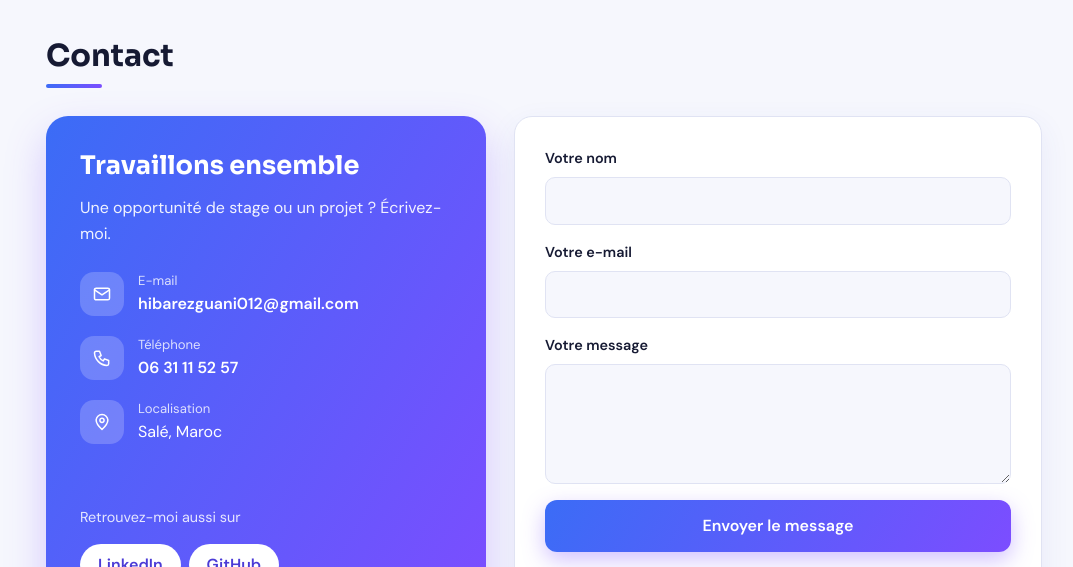
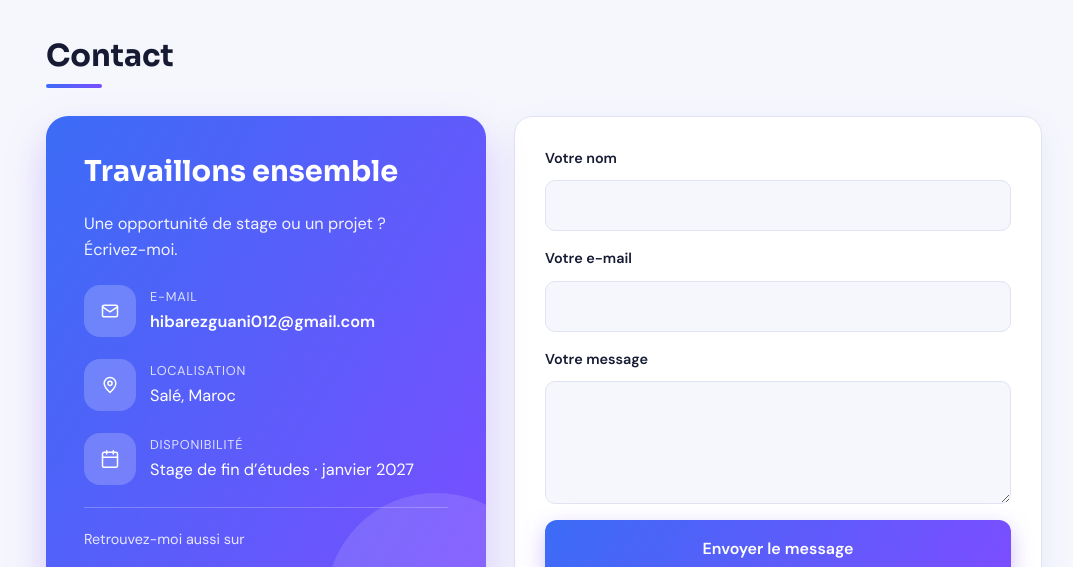
Before and after one commit to RezguaniHiba/portfolio-hiba, a plain HTML site: page index.html in a window 1280 px wide. Shown: the part 5170-5737 px from the top of the page, without its empty margins (96-1169 px from the left). Drawn offline with Linux system fonts and the light colour scheme.

Commit message:
Amélioration section contact

```diff
--- a/index.html
+++ b/index.html
@@ -62,10 +62,10 @@
 <div class="contact"><div class="cinfo"><h3 data-i="c_title"></h3><p data-i="c_intro"></p>
 <ul class="clist">
 <li><span class="ico"><svg viewBox="0 0 24 24" width="20" height="20" fill="none" stroke="currentColor" stroke-width="1.8" stroke-linecap="round" stroke-linejoin="round" aria-hidden="true"><rect x="3" y="5" width="18" height="14" rx="2"/><path d="m3 7 9 6 9-6"/></svg></span><div><small data-i="c_mail"></small><a href="mailto:hibarezguani012@gmail.com">hibarezguani012@gmail.com</a></div></li>
-<li><span class="ico"><svg viewBox="0 0 24 24" width="20" height="20" fill="none" stroke="currentColor" stroke-width="1.8" stroke-linecap="round" stroke-linejoin="round" aria-hidden="true"><path d="M5 4h4l2 5-2.5 1.5a11 11 0 0 0 5 5L15 13l5 2v4a2 2 0 0 1-2 2A16 16 0 0 1 3 6a2 2 0 0 1 2-2z"/></svg></span><div><small data-i="c_phone"></small><a href="tel:+212631115257">06 31 11 52 57</a></div></li>
-<li><span class="ico"><svg viewBox="0 0 24 24" width="20" height="20" fill="none" stroke="currentColor" stroke-width="1.8" stroke-linecap="round" stroke-linejoin="round" aria-hidden="true"><path d="M12 21s7-6.2 7-11a7 7 0 1 0-14 0c0 4.8 7 11 7 11z"/><circle cx="12" cy="10" r="2.5"/></svg></span><div><small data-i="c_loc"></small><span data-i="c_loc_v"></span></div></li></ul>
+<li><span class="ico"><svg viewBox="0 0 24 24" width="20" height="20" fill="none" stroke="currentColor" stroke-width="1.8" stroke-linecap="round" stroke-linejoin="round" aria-hidden="true"><path d="M12 21s7-6.2 7-11a7 7 0 1 0-14 0c0 4.8 7 11 7 11z"/><circle cx="12" cy="10" r="2.5"/></svg></span><div><small data-i="c_loc"></small><span data-i="c_loc_v"></span></div></li>
+<li><span class="ico"><svg viewBox="0 0 24 24" width="20" height="20" fill="none" stroke="currentColor" stroke-width="1.8" stroke-linecap="round" stroke-linejoin="round" aria-hidden="true"><rect x="3" y="4" width="18" height="18" rx="2"/><path d="M16 2v4M8 2v4M3 10h18"/></svg></span><div><small data-i="c_avail"></small><span data-i="c_avail_v"></span></div></li></ul>
 <p class="soc" data-i="c_social"></p>
-<div class="acts"><a class="pill" href="https://www.linkedin.com/in/VOTRE-LIEN" target="_blank" rel="noopener">LinkedIn</a><a class="pill" href="https://github.com/RezguaniHiba" target="_blank" rel="noopener">GitHub</a></div></div>
+<div class="acts"><a class="pill" href="https://www.linkedin.com/in/hiba-rezguani-a7a0432b9/" target="_blank" rel="noopener"><svg viewBox="0 0 24 24" width="20" height="20" fill="none" stroke="currentColor" stroke-width="1.8" stroke-linecap="round" stroke-linejoin="round" aria-hidden="true"><path d="M16 8a6 6 0 0 1 6 6v7h-4v-7a2 2 0 0 0-4 0v7h-4v-7a6 6 0 0 1 6-6z"/><rect x="2" y="9" width="4" height="12"/><circle cx="4" cy="4" r="2"/></svg>LinkedIn</a><a class="pill" href="https://github.com/RezguaniHiba" target="_blank" rel="noopener"><svg viewBox="0 0 24 24" width="20" height="20" fill="none" stroke="currentColor" stroke-width="1.8" stroke-linecap="round" stroke-linejoin="round" aria-hidden="true"><path d="M9 19c-5 1.5-5-2.5-7-3m14 6v-3.87a3.37 3.37 0 0 0-.94-2.61c3.14-.35 6.44-1.54 6.44-7A5.44 5.44 0 0 0 20 4.77 5.07 5.07 0 0 0 19.91 1S18.73.65 16 2.48a13.38 13.38 0 0 0-7 0C6.27.65 5.09 1 5.09 1A5.07 5.07 0 0 0 5 4.77a5.44 5.44 0 0 0-1.5 3.78c0 5.42 3.3 6.61 6.44 7A3.37 3.37 0 0 0 9 18.13V22"/></svg>GitHub</a></div></div>
 <form class="card" id="form"><label><span data-i="f_name"></span><input name="name" required></label><label><span data-i="f_mail"></span><input name="email" type="email" required></label><label><span data-i="f_msg"></span><textarea name="message" required></textarea></label><input type="checkbox" name="botcheck" tabindex="-1" autocomplete="off" style="display:none"><button type="submit" class="btn main" data-i="f_send"></button><p class="fstatus" id="fstatus" role="status" aria-live="polite"></p></form>
 </div></section>
 </main>
--- a/script.js
+++ b/script.js
@@ -23,7 +23,7 @@ e2_3:"Droits d’accès différenciés selon les profils administrateur et comme
 h_proj:"Projets académiques",
 b_detail:"Voir détail",b_pdf:"Rapport PDF",b_gh:"GitHub",key_t:"Points clés",close:"Fermer",
 h_skills:"Compétences",h_lang:"Langues",s1:"Langages",s2:"Backend & frameworks",s3:"Développement web",s4:"Architecture & DevOps",s5:"Bases de données",s6:"IA & agents autonomes",s7:"Data & Machine Learning",s8:"Mobile & outils",l1:"Français",l1v:"Courant",l2:"Anglais",l2v:"Intermédiaire",l3:"Arabe",l3v:"Langue maternelle",s10:"Compétences personnelles",s10v:"Travail en équipe, Résolution de problèmes, Autonomie, Adaptabilité, Apprentissage continu",
-h_contact:"Contact",c_intro:"Une opportunité de stage ou un projet ? Écrivez-moi.",c_mail:"E-mail",c_phone:"Téléphone",c_loc:"Localisation",c_loc_v:"Salé, Maroc",
+h_contact:"Contact",c_intro:"Une opportunité de stage ou un projet ? Écrivez-moi.",c_mail:"E-mail",c_phone:"Téléphone",c_loc:"Localisation",c_loc_v:"Salé, Maroc",c_avail:"Disponibilité",c_avail_v:"Stage de fin d’études · janvier 2027",
 f_name:"Votre nom",f_mail:"Votre e-mail",f_msg:"Votre message",f_send:"Envoyer le message",f_sending:"Envoi en cours…",f_ok:"Merci ! Votre message a bien été envoyé.",f_err:"Une erreur est survenue. Veuillez réessayer ou m’écrire directement par e-mail.",
 footer:"© 2026 Hiba Rezguani. Tous droits réservés.",theme_l:"Mode clair",theme_d:"Mode sombre"},
 en:{nav_about:"About",nav_edu:"Education",nav_exp:"Experience",nav_proj:"Projects",nav_skills:"Skills",nav_lang:"Languages",nav_contact:"Contact",
@@ -50,7 +50,7 @@ e2_3:"Differentiated access rights for administrator and sales profiles.",
 h_proj:"Academic projects",
 b_detail:"View details",b_pdf:"PDF report",b_gh:"GitHub",key_t:"Key points",close:"Close",
 h_skills:"Skills",h_lang:"Languages",s1:"Programming languages",s2:"Backend & frameworks",s3:"Web development",s4:"Architecture & DevOps",s5:"Databases",s6:"AI & autonomous agents",s7:"Data & Machine Learning",s8:"Mobile & tools",l1:"French",l1v:"Fluent",l2:"English",l2v:"Intermediate",l3:"Arabic",l3v:"Native",s10:"Soft skills",s10v:"Teamwork, Problem-solving, Autonomy, Adaptability, Continuous Learning",
-h_contact:"Contact",c_intro:"An internship opportunity or a project? Get in touch.",c_mail:"Email",c_phone:"Phone",c_loc:"Location",c_loc_v:"Salé, Morocco",
+h_contact:"Contact",c_intro:"An internship opportunity or a project? Get in touch.",c_mail:"Email",c_phone:"Phone",c_loc:"Location",c_loc_v:"Salé, Morocco",c_avail:"Availability",c_avail_v:"End of study internship · January 2027",
 f_name:"Your name",f_mail:"Your email",f_msg:"Your message",f_send:"Send message",f_sending:"Sending…",f_ok:"Thank you! Your message has been sent.",f_err:"Something went wrong. Please try again or email me directly.",
 footer:"© 2026 Hiba Rezguani. All rights reserved.",theme_l:"Light mode",theme_d:"Dark mode"}};
 
--- a/style.css
+++ b/style.css
@@ -145,3 +145,19 @@ dialog{margin:auto}
 .fstatus.ok{color:#16a34a}
 .fstatus.err{color:#dc2626}
 #form .btn:disabled{opacity:.7;cursor:progress}
+
+/* Travaillons ensemble : carte plus aérée */
+.cinfo{position:relative;overflow:hidden;justify-content:space-between;gap:22px;padding:38px}
+.cinfo::after{content:"";position:absolute;right:-60px;bottom:-60px;width:220px;height:220px;border-radius:50%;background:rgba(255,255,255,.12);pointer-events:none}
+.cinfo>*{position:relative;z-index:1}
+.cinfo h3{font-size:1.8rem}
+.cinfo>p{font-size:1.02rem;line-height:1.6;text-align:left}
+.cinfo .clist{gap:22px;margin:0}
+.cinfo .ico{width:52px;height:52px;border-radius:16px}
+.cinfo .clist li{align-items:center}
+.cinfo small{font-size:.8rem;text-transform:uppercase;letter-spacing:.06em;margin-bottom:2px}
+.cinfo .clist a,.cinfo .clist span[data-i]{font-size:1.02rem}
+.cinfo .soc{margin-top:0;padding-top:20px;border-top:1px solid rgba(255,255,255,.28);font-size:.9rem}
+.cinfo .acts{gap:10px}
+.pill{display:inline-flex;align-items:center;gap:8px}
+@media(max-width:800px){.cinfo{padding:28px}}
```
Also changed, not shown: 1 other file.
